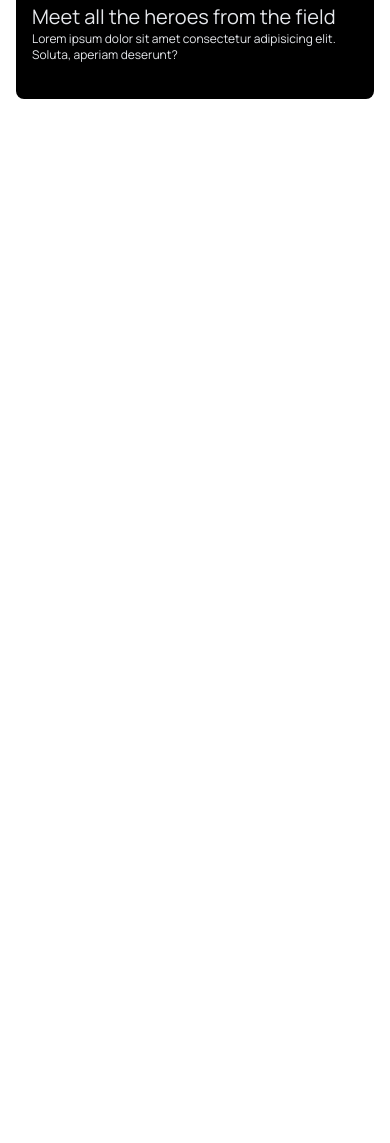
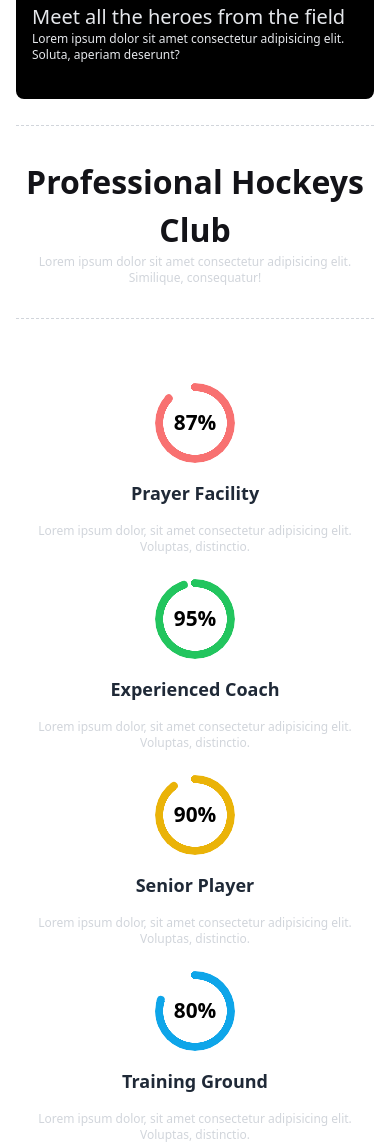
Before and after one commit to MUSTAKIMBIN/assignment-three, a plain HTML site: page index.html in a window 390 px wide. Shown: the part 505-1648 px from the top of the page. Before the commit the page ends 844 px from the top, so only its background shows below. Drawn offline with nearby package versions, Linux system fonts and the light colour scheme.

Commit message:
added hockeys club section with responsive

```diff
--- a/index.html
+++ b/index.html
@@ -31,12 +31,13 @@
             font-weight: 800;
             color: #131318;
         };
-        .para-font{
-            font-size: 0.9rem;
-            color: #2d2d3699;
-        }
         .main-font{
             font-family: 'Manrope', sans-serif;
+        }
+        span{
+          color: black;
+          font-weight: 800;
+          font-size: 1.3rem;
         }
     </style>
   </head>
@@ -76,7 +77,7 @@
             </div>
           </div>
           <!-- banner section -->
-          <div class="h-[50vh] relative">
+          <div class="h-[50vh] relative mb-36 lg:mb-0">
             <div class="carousel h-full w-full">
               <div id="slide1" class="carousel-item relative w-full">
                 <img src="Images/1.png" class="w-full" />
@@ -114,8 +115,38 @@
           </div>
 
     </header>
-    <main>
-
+    <main class="container px-4 lg:px-24">
+      <!-- Hockeys Club section -->
+      <section>
+        <div class="club-content text-center my-16 py-8 border-y border-x-0 border-dashed border-2 border-gray-300 ">
+          <h2 class="section-title">Professional Hockeys Club</h2>
+          <p class="text-xs text-gray-300">Lorem ipsum dolor sit amet consectetur adipisicing elit. Similique, consequatur!</p>
+        </div>
+        <div class="club-progress">
+          <div class="grid grid-cols-1 lg:grid-cols-4 gap-6">
+            <div class="text-center space-y-4">
+              <div class="radial-progress text-red-400" style="--value:87;" role="progressbar"><span>87%</span></div>
+              <h3 class="text-lg font-bold">Prayer Facility</h3>
+              <p class="text-xs text-gray-300">Lorem ipsum dolor, sit amet consectetur adipisicing elit. Voluptas, distinctio.</p>
+            </div>
+            <div class="text-center space-y-4">
+              <div class="radial-progress text-green-500" style="--value:95;" role="progressbar"><span>95%</span></div>
+              <h3 class="text-lg font-bold">Experienced Coach</h3>
+              <p class="text-xs text-gray-300">Lorem ipsum dolor, sit amet consectetur adipisicing elit. Voluptas, distinctio.</p>
+            </div>
+            <div class="text-center space-y-4">
+              <div class="radial-progress text-yellow-500" style="--value:90;" role="progressbar"><span>90%</span></div>
+              <h3 class="text-lg font-bold">Senior Player</h3>
+              <p class="text-xs text-gray-300">Lorem ipsum dolor, sit amet consectetur adipisicing elit. Voluptas, distinctio.</p>
+            </div>
+            <div class="text-center space-y-4">
+              <div class="radial-progress text-sky-500" style="--value:80;" role="progressbar"><span>80%</span></div>
+              <h3 class="text-lg font-bold">Training Ground</h3>
+              <p class="text-xs text-gray-300">Lorem ipsum dolor, sit amet consectetur adipisicing elit. Voluptas, distinctio.</p>
+            </div>
+          </div>
+        </div>
+      </section>
     </main>
     <footer></footer>
   </body>
```
